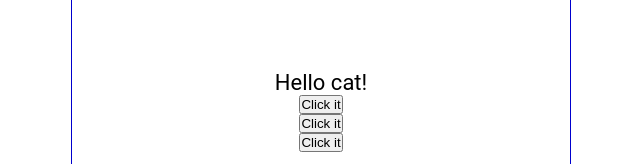
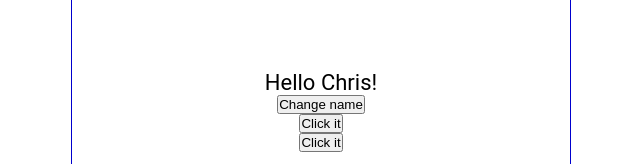
Before and after one commit to harperonline/react_in_9_hours-shoppinglist, a React (Create React App) app: page / in a window 1280 px wide. Shown: the part 297-461 px from the top of the page, without its empty margins (319-959 px from the left). Built offline with nearby package versions, Linux system fonts and the light colour scheme.

Commit message:
End of Chapter 6

```diff
--- a/src/Content.js
+++ b/src/Content.js
@@ -1,34 +1,35 @@
-import React from 'react'
+import React from 'react' //Component import
+import { useState } from 'react'; //Hook import
 
 const Content = () => {
 
-  const handleStringChange = () => {
-      const strings = ['dog','cat','mouse'];
+  const [name, setName] = useState('Chris');
+  const [count, setCount] = useState(0);
+
+  const handleNameChange = () => {
+      const names = ['dog','cat','mouse'];
       const int = Math.floor(Math.random() * 3);
-      return strings[int];
+      setName(names[int]);
   }
 
   const handleClick = () => {
-    console.log('You clicked it');
+    setCount(count + 3);
+    console.log(count);
   }
 
-  const handleClick2 = (name,e) => {
-    console.log(`${name} was clicked`);
-    console.log(e);
+  const handleClick2 = () => {
+    console.log(count);
   }
 
-  const handleClick3 = (e) => {
-    console.log(e.target.innerText);
-  }
 
   return (
     <main>
         <p onDoubleClick={handleClick}>
-            Hello {handleStringChange()}!
+            Hello {name}!
         </p>
+        <button onClick={handleNameChange}>Change name</button>
         <button onClick={handleClick}>Click it</button>
-        <button onClick={(e)=>{handleClick2('Chris', e)}}>Click it</button>
-        <button onClick={(e)=>{handleClick3(e)}}>Click it</button>
+        <button onClick={handleClick2}>Click it</button>
     </main>
   )
 }
```
